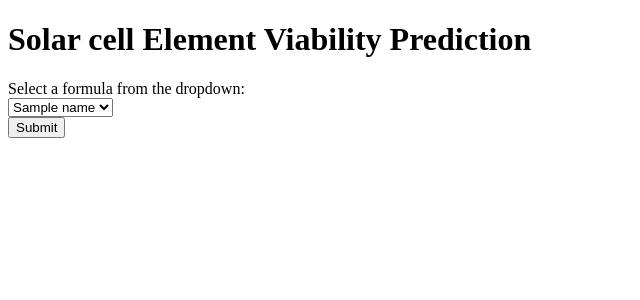
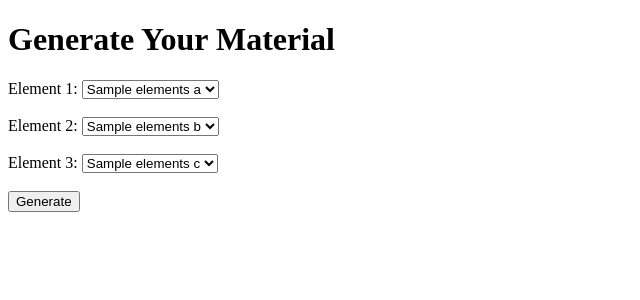
Before and after one commit to KayVeeZ/Solar_Cell_Project, a Flask app: template templates/index.html in a window 1280 px wide. Shown: the top 300 px of the page, without its empty margins (0-640 px from the left). Run offline with Flask 3, Linux system fonts and the light colour scheme; the template is opened without the code that fills it: most values are stand-ins (such as "Sample title", 1, 10 or a date in 2020); parts of the project's set-up code (start-up, migrations or seed data) failed here and were passed over.

Commit message:
added better UX to create materials, added instance of if selected combination cannot be made

```diff
--- a/app.py
+++ b/app.py
@@ -1,27 +1,64 @@
-from flask import Flask, render_template, request
+from flask import Flask, render_template, request,jsonify
 import pandas as pd
 import joblib
+import re
 
 app = Flask(__name__)
+
+# Read the CSV file and create a dictionary mapping IDs to rows
+df = pd.read_csv("perovs_feat.csv")
+
+def remove_numbers(input_string):
+  return re.sub(r'\d+', '', input_string)
+
+def check_element_exist(input_combination):
+  for formula in df['formula']:
+      if remove_numbers(formula) == input_combination:
+          return formula
+  return False
 
 # Load the trained machine learning model
 model = joblib.load("perovskites.joblib")
 
-# Read the CSV file and create a dictionary mapping IDs to rows
-df = pd.read_csv("perovs_feat.csv")
+name_to_row = {row["formula"]: row for index, row in df.iterrows()}
 
-name_to_row = {row["formula"]: row for index, row in df.iterrows()}
+# Function to find elements in A, B, and C and print their intersections
+def find_elements(formulas):
+    elements_A = set()
+    elements_B = set()
+    elements_C = set()
+
+    # Iterate over each formula
+    for formula in formulas:
+        # Extract elements from the formula using regular expression
+        elements = re.findall('[A-Z][a-z]*', formula)
+        if len(elements) == 3:
+            elements_A.add(elements[0])
+            elements_B.add(elements[1])
+            elements_C.add(elements[2])
+
+    return sorted(elements_A), sorted(elements_B), sorted(elements_C)
+chemical_formulas= df['formula'].unique()
+elements_A, elements_B, elements_C=find_elements(chemical_formulas)
 
 # Define route for the home page
 @app.route("/")
 def home():
-    return render_template("index.html", names=name_to_row.keys())
+    return render_template("index.html", names=name_to_row.keys(), elements_A=elements_A, elements_B=elements_B, elements_C=elements_C)
 
 # Define route for handling form submission
 @app.route("/predict", methods=["POST"])
 def predict():
-    # Get the selected ID from the form
-    selected_name = request.form["text"]
+  element_a = request.form["element_a"].capitalize()
+  element_b = request.form["element_b"].capitalize()
+  element_c = request.form["element_c"].capitalize()
+
+  input_combination = element_a + element_b + element_c
+  status = check_element_exist(input_combination)
+  if status == False:
+    return render_template("not_found.html")
+  elif status != False:
+    selected_name = status
 
     # Fetch the corresponding row from the dictionary
     selected_row = name_to_row[selected_name]
@@ -42,7 +79,7 @@ def predict():
     prediction = model.predict([features])[0]
 
     # Determine the stability based on the prediction
-    stability = "Stable" if prediction == True else "Not Viable"
+    stability = "Can be Used in creating Solar Cells" if prediction == True else "Not Viable"
 
     # Render the result template with the prediction
     return render_template("result.html", stability=stability, selected_name=selected_name)
--- a/templates/index.html
+++ b/templates/index.html
@@ -3,18 +3,34 @@
 <head>
     <meta charset="UTF-8">
     <meta name="viewport" content="width=device-width, initial-scale=1.0">
-    <title>ML based prediction</title>
+    <title>Solarly by Group 1</title>
 </head>
 <body>
-    <h1>Solar cell Element Viability Prediction</h1>
+    <h1>Generate Your Material</h1>
     <form action="/predict" method="post">
-        <label for="text">Select a formula from the dropdown:</label><br>
-        <select id="text" name="text">
-            {% for name in names %}
-                <option value="{{ name }}">{{ name }}</option>
+        <label for="element_a">Element 1:</label>
+        <select name="element_a" id="element_a">
+            {% for name in elements_A %}
+            <option value="{{ name }}">{{ name }}</option>
             {% endfor %}
-        </select><br>
-        <input type="submit" value="Submit">
+        </select>
+        <br><br>
+        <label for="element_b">Element 2:</label>
+        <select name="element_b" id="element_b">
+            {% for name in elements_B %}
+            <option value="{{ name }}">{{ name }}</option>
+            {% endfor %}
+        </select>
+        <br><br>
+        <label for="element_c">Element 3:</label>
+        <select name="element_c" id="element_c">
+            {% for name in elements_C %}
+            <option value="{{ name }}">{{ name }}</option>
+            {% endfor %}
+        </select>
+        <br><br>
+        <input type="submit" value="Generate">
     </form>
+
 </body>
 </html>
--- a/templates/result.html
+++ b/templates/result.html
@@ -3,12 +3,12 @@
 <head>
     <meta charset="UTF-8">
     <meta name="viewport" content="width=device-width, initial-scale=1.0">
-    <title>ML based prediction Result</title>
+    <title>Material Viability</title>
 </head>
 <body>
     <h1>Result</h1>
     <p>Formula of Element: {{ selected_name }}</p>
-    <p>Stability: {{ stability }}</p>
+    <p>Viability: {{ stability }}</p>
     <a href="/">Go back</a>
 </body>
 </html>
```
Also changed, not shown: templates/not_found.html (added, +14 -0 lines).
